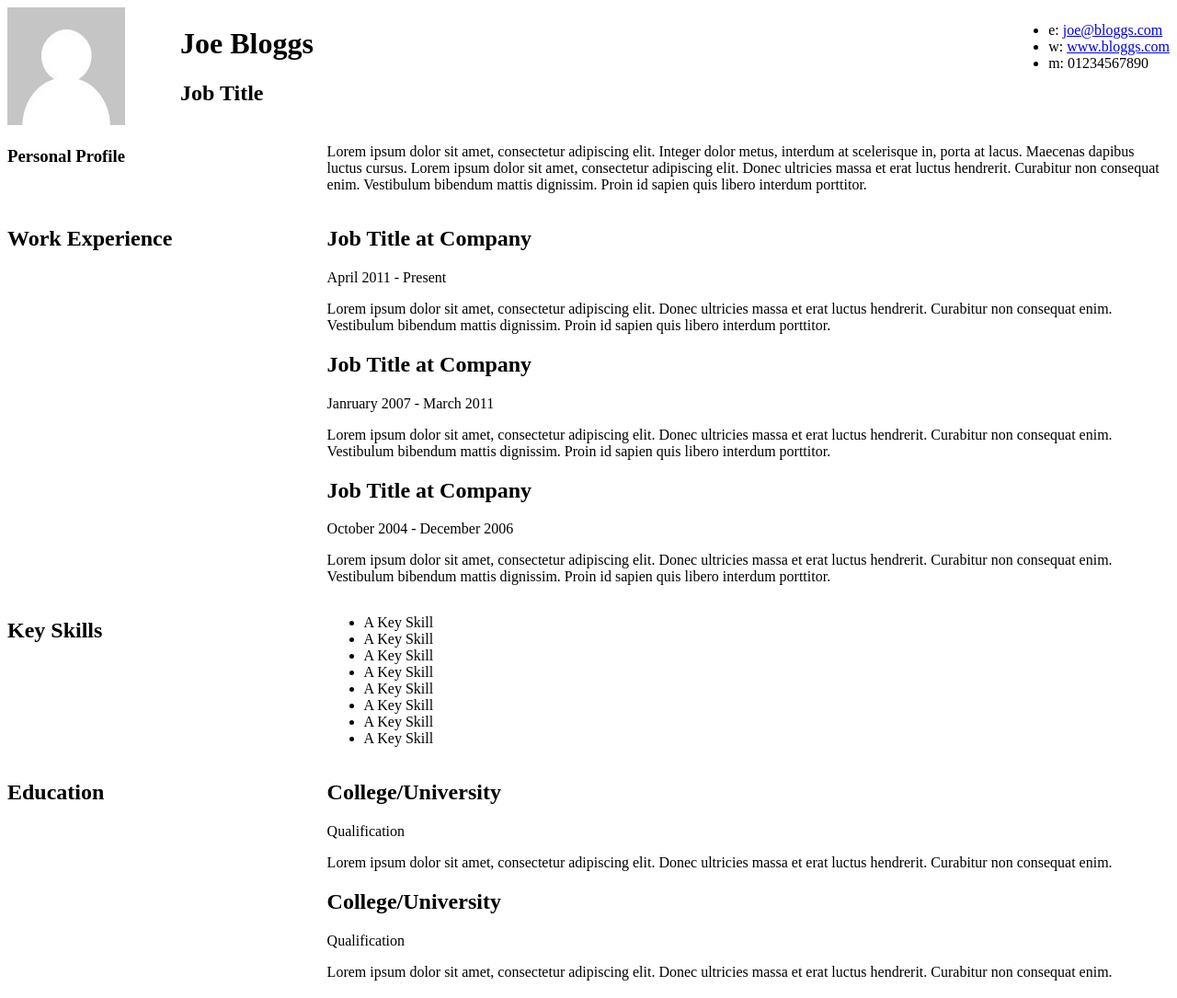
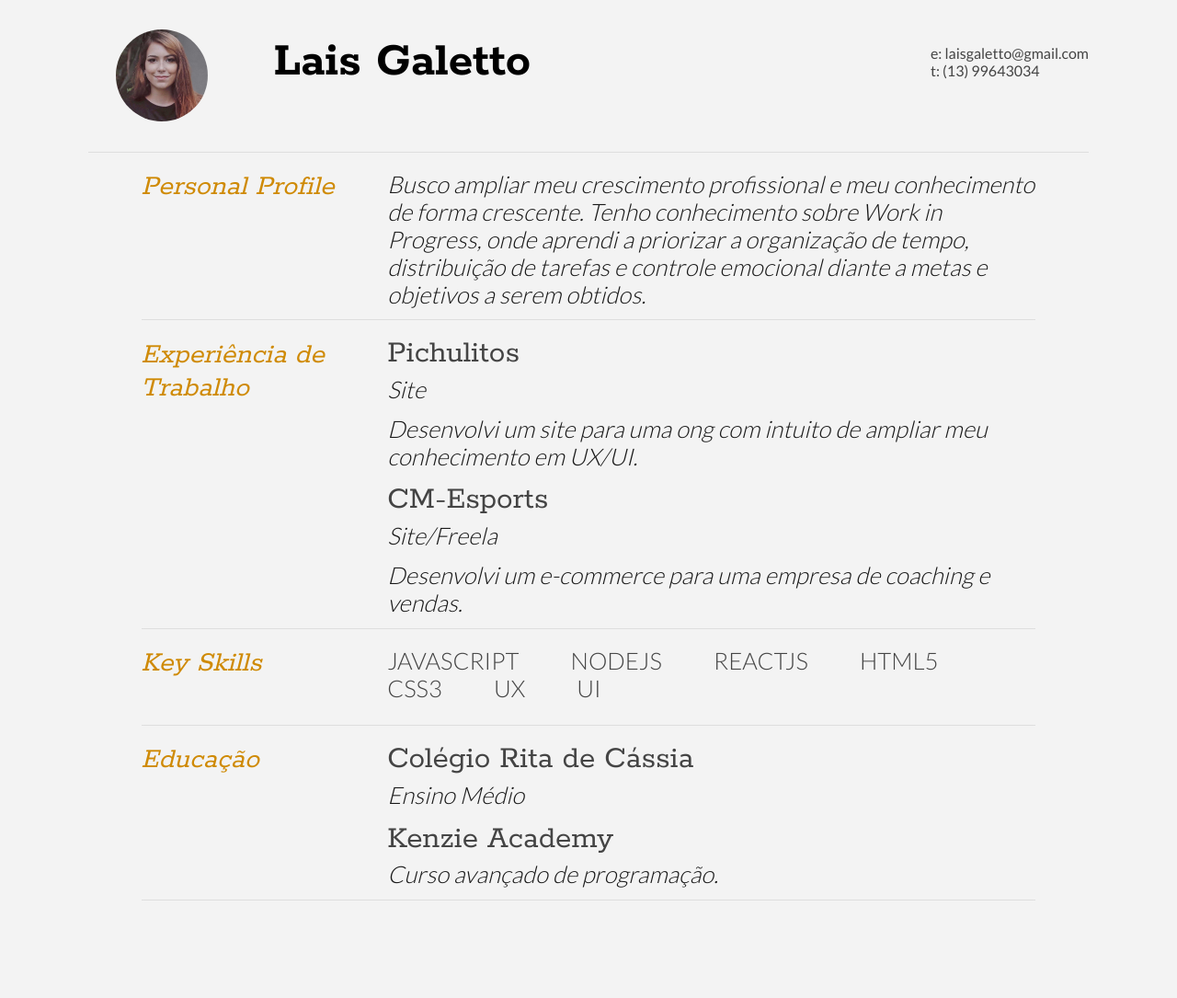
Before and after one commit to Kenzie-Academy-Brasil-Developers/curriculo-sprint-2-laisGaletto, a plain HTML site: page index.html in a window 1280 px wide. Shown: the whole page at 92% size. Drawn offline with Linux system fonts and the light colour scheme.

Commit message:
tarefa concluida

```diff
--- a/index.html
+++ b/index.html
@@ -1,7 +1,7 @@
 <!DOCTYPE html>
 <html>
 <head>
-<title>John Doe - Curriculum Vitae</title>
+<title>Lais Galetto - Curriculum Vitae</title>
 
 <meta name="viewport" content="width=device-width"/>
 <meta name="description" content="The Curriculum Vitae of Joe Bloggs."/>
@@ -18,19 +18,18 @@
 <div id="cv" >
 	<div class="mainDetails">
 		<div id="headshot">
-			<img src="headshot.jpg" alt="Alan Smith" />
+			<img src="img/perfil.jpeg" alt="Lais Galetto" />
 		</div>
 
 		<div id="name">
-			<h1>Joe Bloggs</h1>
-			<h2>Job Title</h2>
+			<h1>Lais Galetto</h1>
+			<h2></h2>
 		</div>
 
 		<div id="contactDetails">
 			<ul>
-				<li>e: <a href="mailto:joe@bloggs.com" target="_blank">joe@bloggs.com</a></li>
-				<li>w: <a href="http://www.bloggs.com">www.bloggs.com</a></li>
-				<li>m: 01234567890</li>
+				<li>e: <a href="mailto:laisgaletto@gmail.com" target="_blank">laisgaletto@gmail.com</a></li>
+				<li>t: (13) 99643034</li>
 			</ul>
 		</div>
 		<div class="clear"></div>
@@ -44,7 +43,8 @@
 				</div>
 
 				<div class="sectionContent">
-					<p>Lorem ipsum dolor sit amet, consectetur adipiscing elit. Integer dolor metus, interdum at scelerisque in, porta at lacus. Maecenas dapibus luctus cursus. Lorem ipsum dolor sit amet, consectetur adipiscing elit. Donec ultricies massa et erat luctus hendrerit. Curabitur non consequat enim. Vestibulum bibendum mattis dignissim. Proin id sapien quis libero interdum porttitor.</p>
+					<p>Busco ampliar meu crescimento profissional e meu conhecimento de forma crescente. Tenho conhecimento sobre Work in Progress, onde aprendi a priorizar a organização de tempo, distribuição de tarefas e controle emocional diante a metas e objetivos a serem obtidos.
+					</p>
 				</div>
 			</article>
 			<div class="clear"></div>
@@ -53,27 +53,23 @@
 
 		<section>
 			<div class="sectionTitle">
-				<h1>Work Experience</h1>
+				<h1>Experiência de Trabalho</h1>
 			</div>
 
 			<div class="sectionContent">
 				<article>
-					<h2>Job Title at Company</h2>
-					<p class="subDetails">April 2011 - Present</p>
-					<p>Lorem ipsum dolor sit amet, consectetur adipiscing elit. Donec ultricies massa et erat luctus hendrerit. Curabitur non consequat enim. Vestibulum bibendum mattis dignissim. Proin id sapien quis libero interdum porttitor.</p>
+					<h2>Pichulitos</h2>
+					<p class="subDetails">Site</p>
+					<p>Desenvolvi um site para uma ong com intuito de ampliar meu conhecimento em UX/UI.</p>
 				</article>
 
 				<article>
-					<h2>Job Title at Company</h2>
-					<p class="subDetails">Janruary 2007 - March 2011</p>
-					<p>Lorem ipsum dolor sit amet, consectetur adipiscing elit. Donec ultricies massa et erat luctus hendrerit. Curabitur non consequat enim. Vestibulum bibendum mattis dignissim. Proin id sapien quis libero interdum porttitor.</p>
+					<h2>CM-Esports</h2>
+					<p class="subDetails">Site/Freela</p>
+					<p>Desenvolvi um e-commerce para uma empresa de coaching e vendas.</p>
+
 				</article>
 
-				<article>
-					<h2>Job Title at Company</h2>
-					<p class="subDetails">October 2004 - December 2006</p>
-					<p>Lorem ipsum dolor sit amet, consectetur adipiscing elit. Donec ultricies massa et erat luctus hendrerit. Curabitur non consequat enim. Vestibulum bibendum mattis dignissim. Proin id sapien quis libero interdum porttitor.</p>
-				</article>
 			</div>
 			<div class="clear"></div>
 		</section>
@@ -86,14 +82,13 @@
 
 			<div class="sectionContent">
 				<ul class="keySkills">
-					<li>A Key Skill</li>
-					<li>A Key Skill</li>
-					<li>A Key Skill</li>
-					<li>A Key Skill</li>
-					<li>A Key Skill</li>
-					<li>A Key Skill</li>
-					<li>A Key Skill</li>
-					<li>A Key Skill</li>
+					<li>JAVASCRIPT</li>
+					<li>NODEJS</li>
+					<li>REACTJS</li>
+					<li>HTML5</li>
+					<li>CSS3</li>
+					<li>UX</li>
+					<li>UI</li>
 				</ul>
 			</div>
 			<div class="clear"></div>
@@ -102,20 +97,20 @@
 
 		<section>
 			<div class="sectionTitle">
-				<h1>Education</h1>
+				<h1>Educação</h1>
 			</div>
 
 			<div class="sectionContent">
 				<article>
-					<h2>College/University</h2>
-					<p class="subDetails">Qualification</p>
-					<p>Lorem ipsum dolor sit amet, consectetur adipiscing elit. Donec ultricies massa et erat luctus hendrerit. Curabitur non consequat enim.</p>
+					<h2>Colégio Rita de Cássia</h2>
+
+					<p>Ensino Médio</p>
 				</article>
 
 				<article>
-					<h2>College/University</h2>
-					<p class="subDetails">Qualification</p>
-					<p>Lorem ipsum dolor sit amet, consectetur adipiscing elit. Donec ultricies massa et erat luctus hendrerit. Curabitur non consequat enim.</p>
+					<h2>Kenzie Academy</h2>
+
+					<p>Curso avançado de programação.</p>
 				</article>
 			</div>
 			<div class="clear"></div>
--- a/style.css
+++ b/style.css
@@ -1,27 +1,113 @@
-.clear {
+html{
+	font-family: 'Lato', 'sans-serif';
+	background-color: #f3f3f3;
+}
+body,h1,h2,.clear,p{
+	margin: 0;
+	padding: 0;
+}
+h2,h3,h4,h5,h6{
+	color: #444444;
+	font-family: 'Rokkitt';
+	font-size: 2.2rem;
+	font-weight: 100;
+}
+ul li{
+	list-style: none;
+	color: #444444;
+}
+a{
+	text-decoration: none;
+	color: #444444;
+}
+img{
+	width: 100px;
+	margin-bottom: 30px;
+}
+.mainDetails{
+	margin:auto;
+	width: 85%;
+}
+.mainDetails h1{
+	font-size: 3.4rem;
+	margin: 0.1em;
+	font-family: Rokkitt;
+}
+.mainDetails h2{
+	font-size: 2.5rem;
+	margin: 0.1em;
+	font-family: Rokkitt;
+}
+#mainArea{
+	margin: auto;
+	width: 76%;
+	display: block;
+}
+.clear{
 	clear: both;
+	border-bottom: 1px solid #dedede;
+	margin-bottom: 1rem;
+}
+.top{
+	clear: both;
+	border-bottom: 2px solid #cf8a05;
+	padding-top: 23px;
 }
 
+#cv{
+	margin-top: 2em;
+	margin-bottom: 30em;
+}
 #headshot {
 	width: 12.5%;
 	float: left;
 	margin-right: 30px;
+	margin-left: 30px;
 }
-
+#headshot img{
+	border-radius: 100px;
+}
 #name {
 	float: left;
 }
 
 #contactDetails {
 	float: right;
+	color: #181818
 }
-
+#mainArea h1, p{
+	font-style: italic;
+	font-weight: 100;
+}
+#mainArea h2{
+	margin: 0em 0 0.1em 0;
+}
+#mainArea p{
+	margin: 0.1em 0 0.5em 0;
+}
 .sectionTitle {
 	float: left;
-	width: 25%;
+	width: 27.5%;
+	color: #cf8a05;
 }
-
+.sectionTitle h1{
+	color: #cf8a05;
+	font-size: 2rem;
+	font-family: Rokkitt;
+	margin-top: 0.1em;
+}
 .sectionContent {
 	float: right;
 	width: 72.5%;
+	color: #181818;
+	font-size: 1.6em;
+	font-weight: 100;
 }
+.sectionContent ul{
+	padding: 0;
+	margin: 0.12em 0em 1em 0;
+}
+.sectionContent ul li{
+	display: inline-block;
+	padding: 0em 2em 0em 0;
+}
```
Also changed, not shown: headshot.jpg (deleted), img/perfil.jpeg (added).
